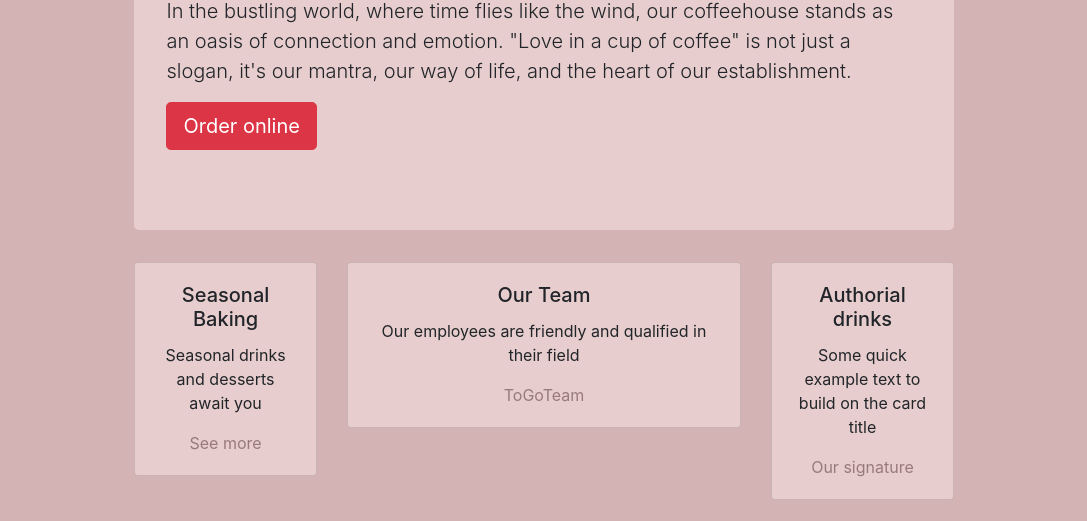
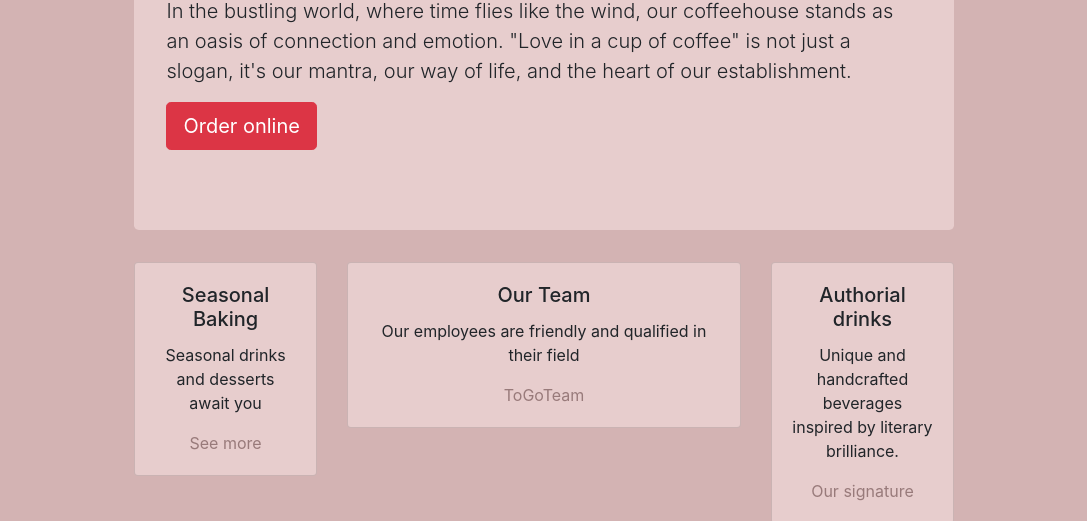
Before and after one commit to konvaleriia/cafetogo, a plain HTML site: page index.html in a window 1280 px wide. Shown: the part 199-720 px from the top of the page, without its empty margins (96-1183 px from the left). Drawn offline with nearby package versions, Linux system fonts and the light colour scheme.

Commit message:
cafetogo

```diff
--- a/index.html
+++ b/index.html
@@ -79,7 +79,7 @@
                 <div class="card mb-4 col-bg">
                     <div class="card-body text-center">
                         <h5 class="card-title">Authorial drinks</h5>
-                        <p class="card-text">Some quick example text to build on the card title</p>
+                        <p class="card-text">Unique and handcrafted beverages inspired by literary brilliance.</p>
                         <a href="#" class="card-link">Our signature</a>
                     </div>
                 </div>
```
